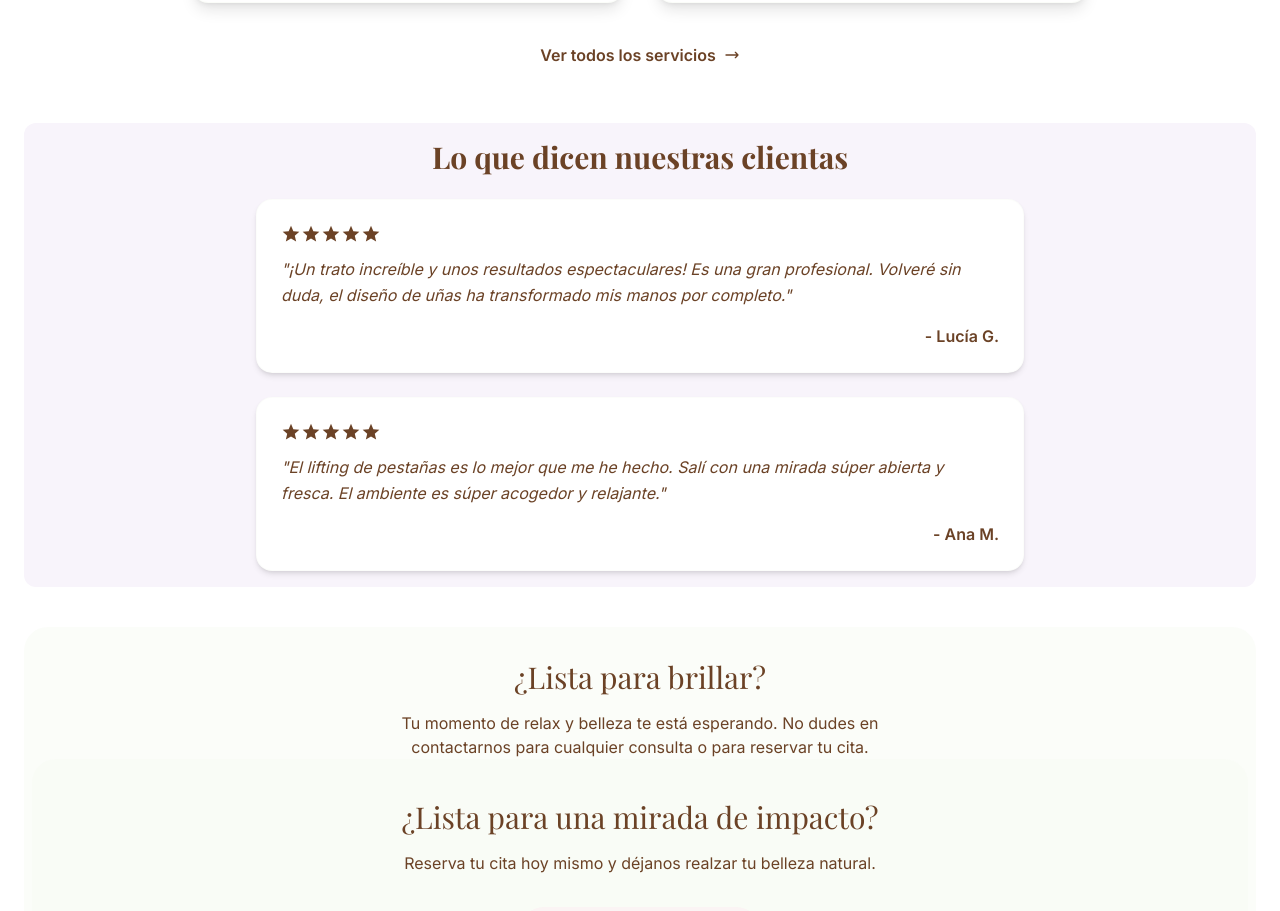
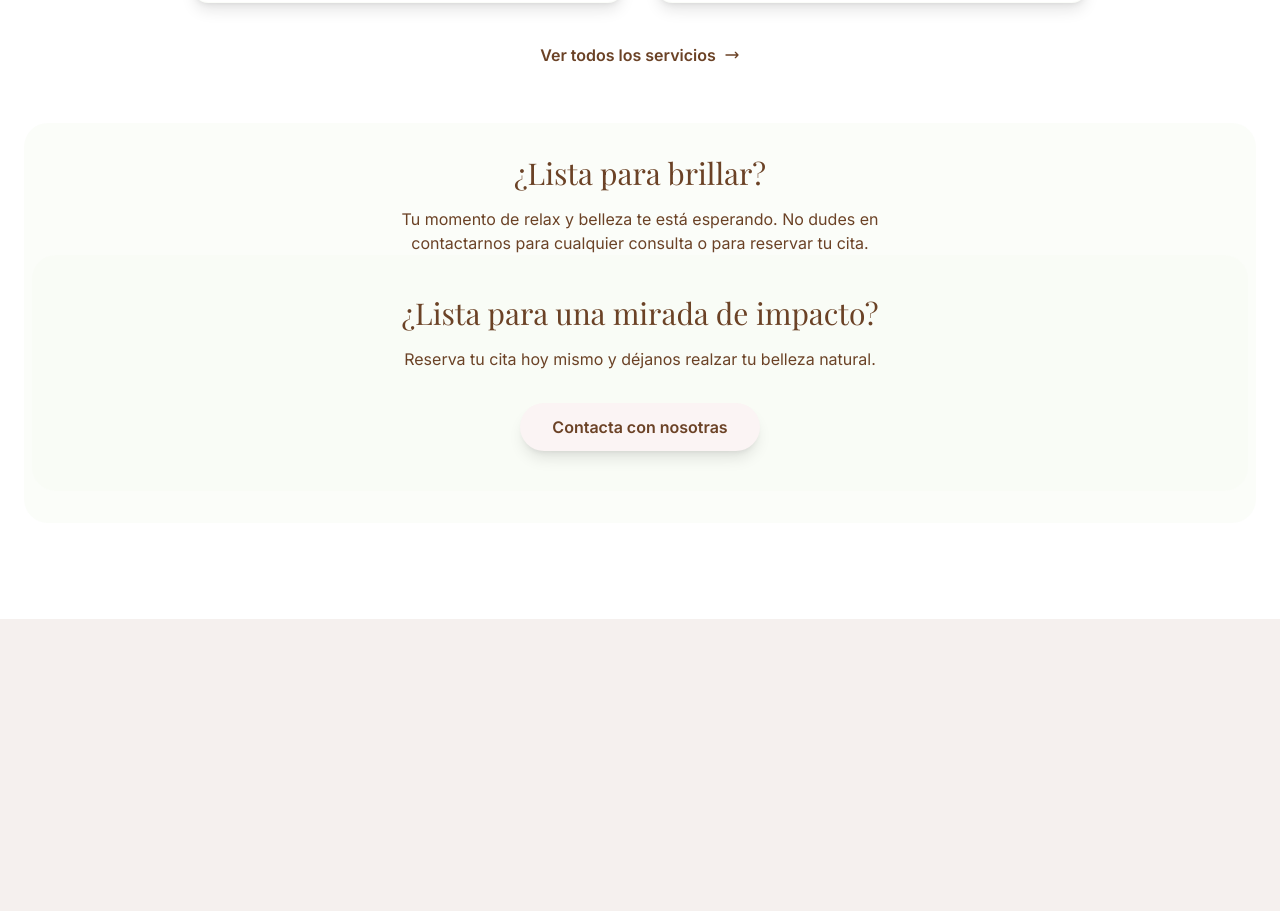
Before and after one commit to JaviPedrote/bella-beauty, a React (Vite) app: page / in a window 1280 px wide. Shown: the part 900-1811 px from the top of the page. After the commit the page ends 1519 px from the top, so only its background shows below. Built offline with nearby package versions, Linux system fonts and the light colour scheme.

Commit message:
Comentar las opiniones

```diff
--- a/src/pages/Home.tsx
+++ b/src/pages/Home.tsx
@@ -113,27 +113,27 @@ export const Home = () => {
       </section>
 
       {/* --- Sección de Testimonios --- */}
-      <section className="py-4 bg-brand-background rounded-xl">
+      {/* <section className="py-4 bg-brand-background rounded-xl">
         <h2 className="text-3xl font-serif text-center text-brand-highlight mb-6 mx-2 font-bold">Lo que dicen nuestras clientas</h2>
-        <div className="max-w-3xl mx-auto space-y-6 px-4 sm:px-0">
+        <div className="max-w-3xl mx-auto space-y-6 px-4 sm:px-0"> */}
           {/* Testimonio */}
-          <div className="bg-white p-6 rounded-2xl shadow-md border border-brand-secondary/40">
+          {/* <div className="bg-white p-6 rounded-2xl shadow-md border border-brand-secondary/40">
             <div className="flex items-center mb-3">
               <div className="flex text-brand-highlight"><StarIcon /><StarIcon /><StarIcon /><StarIcon /><StarIcon /></div>
             </div>
             <p className="text-brand-text-light italic leading-relaxed">"¡Un trato increíble y unos resultados espectaculares! Es una gran profesional. Volveré sin duda, el diseño de uñas ha transformado mis manos por completo."</p>
             <p className="text-right font-semibold text-brand-highlight mt-4">- Lucía G.</p>
-          </div>
+          </div> */}
           {/* Testimonio */}
-          <div className="bg-white p-6 rounded-2xl shadow-md border border-brand-secondary/40">
+          {/* <div className="bg-white p-6 rounded-2xl shadow-md border border-brand-secondary/40">
             <div className="flex items-center mb-3">
               <div className="flex text-brand-highlight"><StarIcon /><StarIcon /><StarIcon /><StarIcon /><StarIcon /></div>
             </div>
             <p className="text-brand-text-light italic leading-relaxed">"El lifting de pestañas es lo mejor que me he hecho. Salí con una mirada súper abierta y fresca. El ambiente es súper acogedor y relajante."</p>
             <p className="text-right font-semibold text-brand-highlight mt-4">- Ana M.</p>
           </div>
-        </div>
-      </section>
+        </div> */}
+      {/* </section> */}
 
       {/* --- Call to Action Final --- */}
       <section className="text-center py-8 bg-brand-secondary/50 rounded-3xl mx-3 sm:mx-0 px-2">
```
